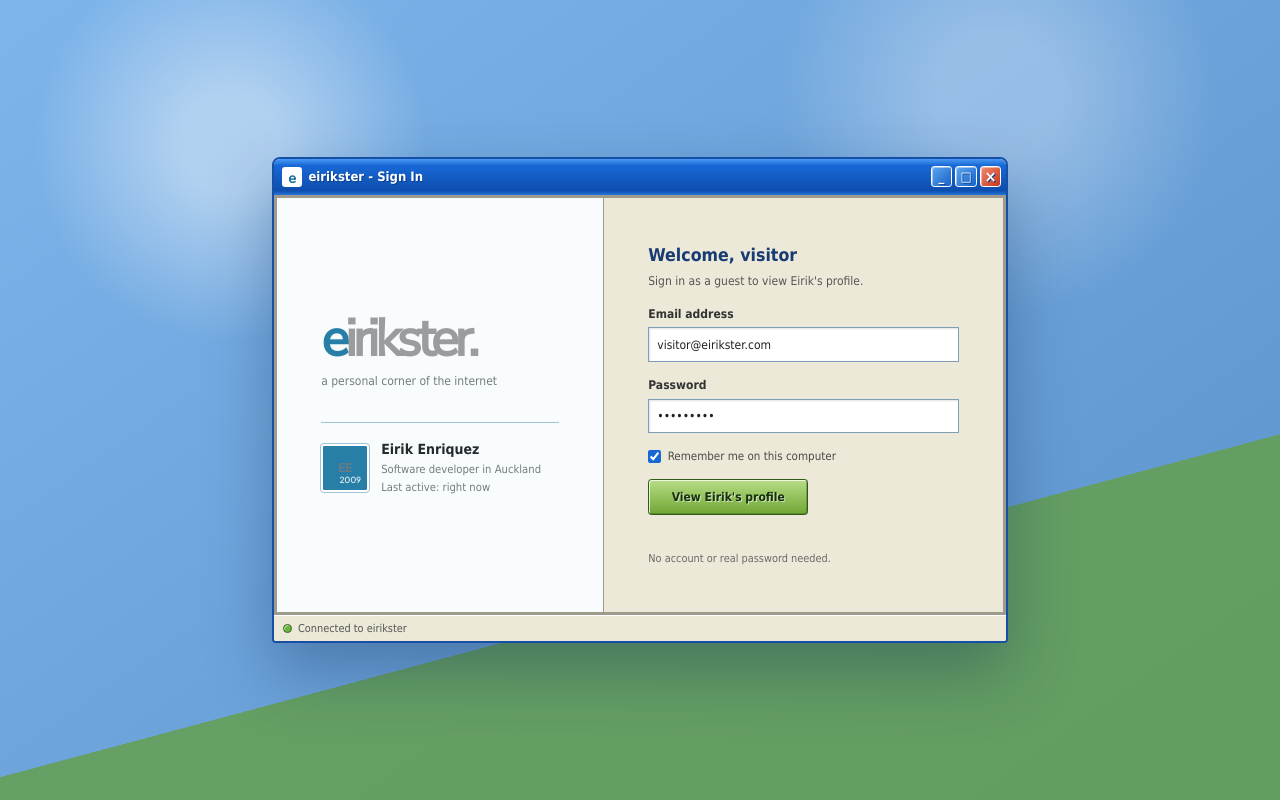
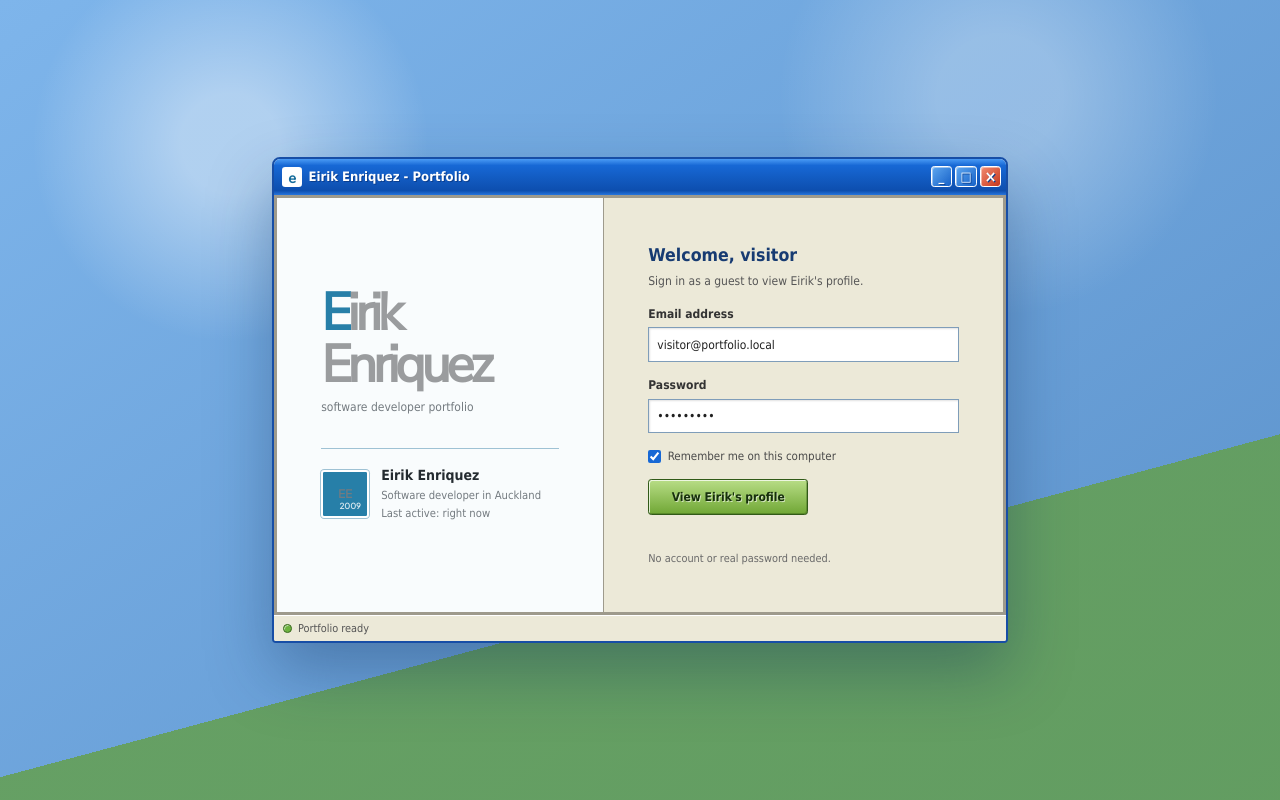
Before and after one commit to eirikenriquez/eirikenriquez.github.io, a React (Vite) app: page / in a window 1280 px wide. Built offline with nearby package versions, Linux system fonts and the light colour scheme.

Commit message:
remove eirikster branding

```diff
--- a/src/App.tsx
+++ b/src/App.tsx
@@ -10,7 +10,7 @@ import './App.css';
 
 type ExperienceStage = 'login' | 'opening' | 'timeSkip' | 'profile';
 
-const introSessionKey = 'eirikster-intro-viewed';
+const introSessionKey = 'portfolio-intro-viewed';
 const profileTransitionDuration = 700;
 const timeSkipDuration = 1400;
 
--- a/src/components/SiteHeader.tsx
+++ b/src/components/SiteHeader.tsx
@@ -16,7 +16,7 @@ function SiteHeader({ onReplayIntro }: SiteHeaderProps) {
         <span className="site-header__smile" aria-hidden="true">
           &#9786;
         </span>
-        <span>eirikster.</span>
+        <span>Eirik Enriquez</span>
       </a>
 
       <p className="site-header__description">projects and a little real life</p>
--- a/src/components/XPLoginScreen.tsx
+++ b/src/components/XPLoginScreen.tsx
@@ -29,7 +29,7 @@ function XPLoginScreen({ isOpening, onViewProfile }: XPLoginScreenProps) {
             <span className="xp-window__icon" aria-hidden="true">
               e
             </span>
-            <span id="xp-window-title">eirikster - Sign In</span>
+            <span id="xp-window-title">Eirik Enriquez - Portfolio</span>
           </div>
 
           <div className="xp-window__controls" aria-hidden="true">
@@ -41,8 +41,8 @@ function XPLoginScreen({ isOpening, onViewProfile }: XPLoginScreenProps) {
 
         <div className="xp-window__content">
           <div className="xp-login__welcome">
-            <p className="xp-login__wordmark">eirikster.</p>
-            <p className="xp-login__tagline">a personal corner of the internet</p>
+            <p className="xp-login__wordmark">Eirik Enriquez</p>
+            <p className="xp-login__tagline">software developer portfolio</p>
 
             <div className="xp-login__profile-preview">
               <ProfilePhoto className="xp-login__avatar" period="2009" />
@@ -67,7 +67,7 @@ function XPLoginScreen({ isOpening, onViewProfile }: XPLoginScreenProps) {
               <input
                 name="email"
                 type="email"
-                value="visitor@eirikster.com"
+                value="visitor@portfolio.local"
                 readOnly
               />
             </label>
@@ -96,7 +96,7 @@ function XPLoginScreen({ isOpening, onViewProfile }: XPLoginScreenProps) {
 
             <p className="xp-login__note" role="status" aria-live="polite">
               {isOpening
-                ? 'Loading Eirikster profile'
+                ? "Opening Eirik's portfolio"
                 : 'No account or real password needed.'}
             </p>
           </form>
@@ -104,7 +104,7 @@ function XPLoginScreen({ isOpening, onViewProfile }: XPLoginScreenProps) {
 
         <footer className="xp-window__status">
           <span className="xp-window__status-light" aria-hidden="true" />
-          Connected to eirikster
+          Portfolio ready
         </footer>
       </section>
     </main>
--- a/src/styles/theme.css
+++ b/src/styles/theme.css
@@ -1,7 +1,7 @@
 :root {
   color-scheme: light;
 
-  /* Friendster-inspired palette */
+  /* Shared portfolio palette */
   --color-page-background: #efeee8;
   --color-surface: #ffffff;
   --color-surface-muted: #f6f6f2;
```
